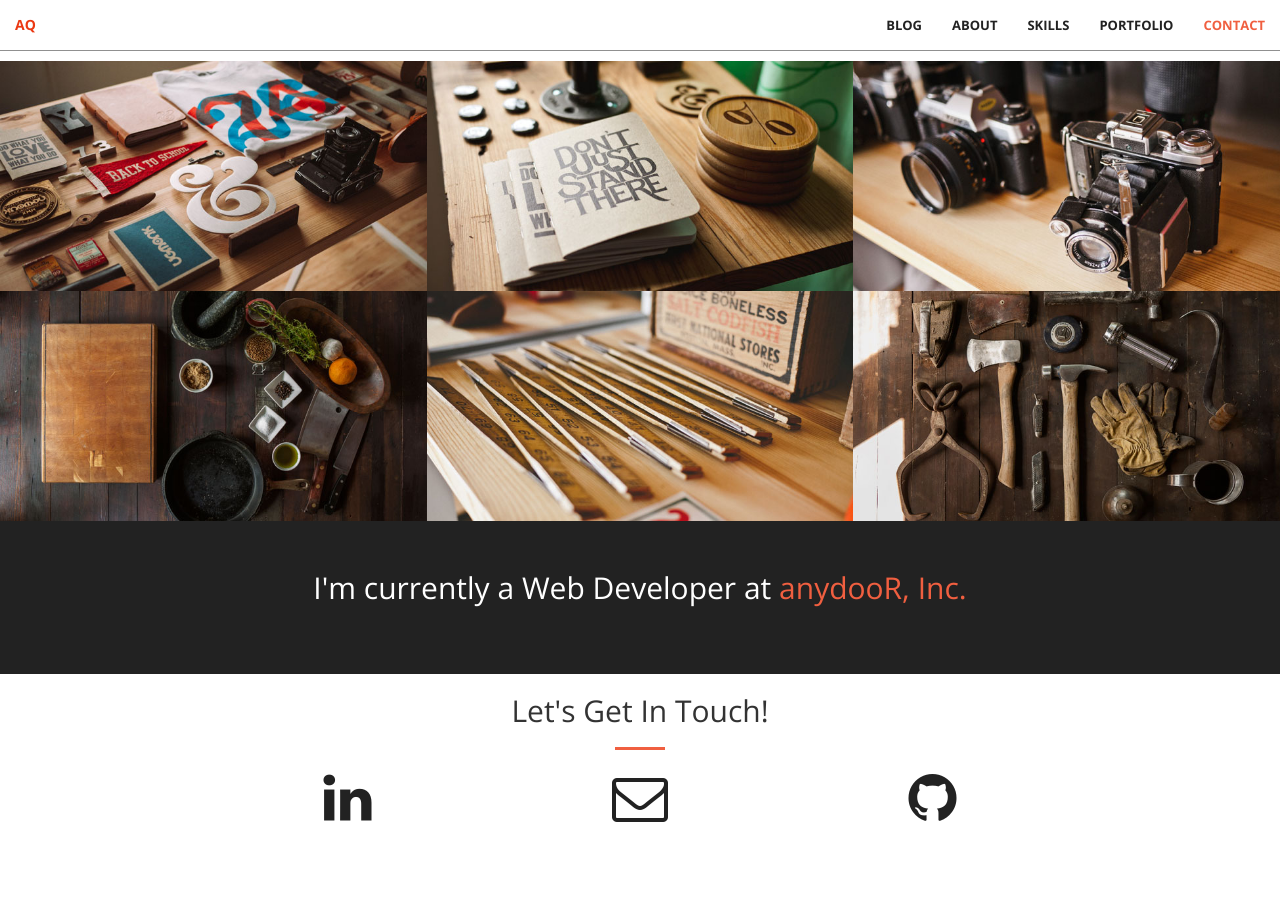
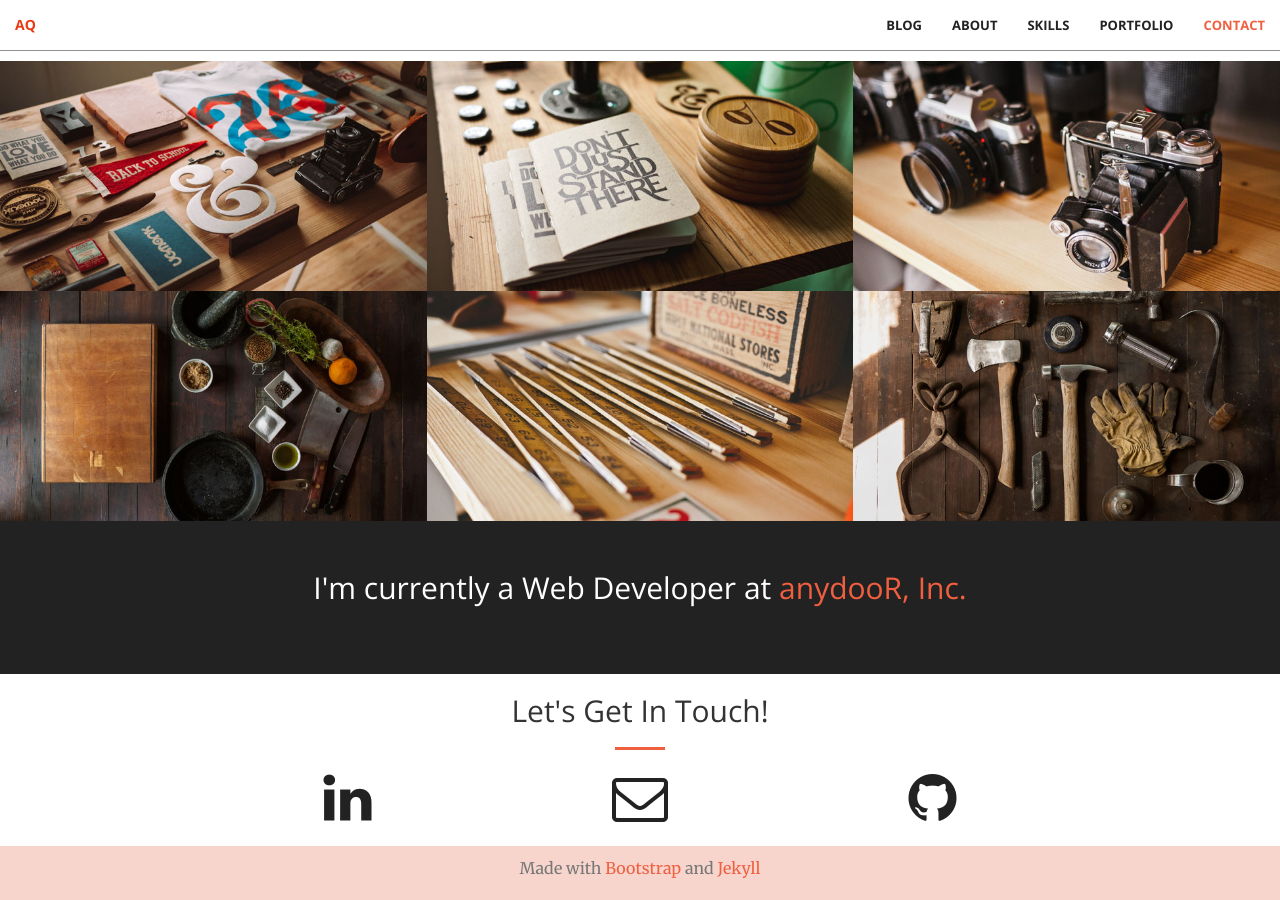
Before and after one commit to andrewquan/andrewquan.github.io, a Jekyll site: the page built from index.html, in a window 1280 px wide and 900 px high, scrolled down 1817 px. Built offline with Jekyll 4.4.1, drawn with Linux system fonts in a browser that asks for light colours; before the commit the page ends 2693 px from its top, so only the background shows below that.

Commit message:
add footer text

```diff
--- a/_includes/footer.html
+++ b/_includes/footer.html
@@ -1,6 +1,7 @@
-<section id="footer">
+<section class="bg-secondary" id="footer">
   <div class="container">
     <div class="row">
+      <p class="text-muted text-center">Made with <a href="https://getbootstrap.com/">Bootstrap</a> and <a href="https://jekyllrb.com/">Jekyll</a></p>
     </div>
   </div>
 </section>
--- a/_sass/_base.scss
+++ b/_sass/_base.scss
@@ -44,6 +44,10 @@ p {
 
 .bg-primary {
     background-color: $theme-primary;
+}
+
+.bg-secondary {
+    background-color: $theme-secondary;
 }
 
 .bg-dark {
@@ -327,7 +331,8 @@ header {
 
 // Footer
 #footer {
-    padding: 10px 0 20px 0;
+    padding-top: 10px;
+    padding-bottom: 0px;
 }
 
 // Extras
--- a/css/main.scss
+++ b/css/main.scss
@@ -35,6 +35,7 @@
 
 // variables.less
 $theme-primary: #F05F40;
+$theme-secondary: #f7d5cd;
 $theme-dark: #222;
 
 // Import partials from `sass_dir` (defaults to `_sass`)
```
Also changed, not shown: 2 other files.
